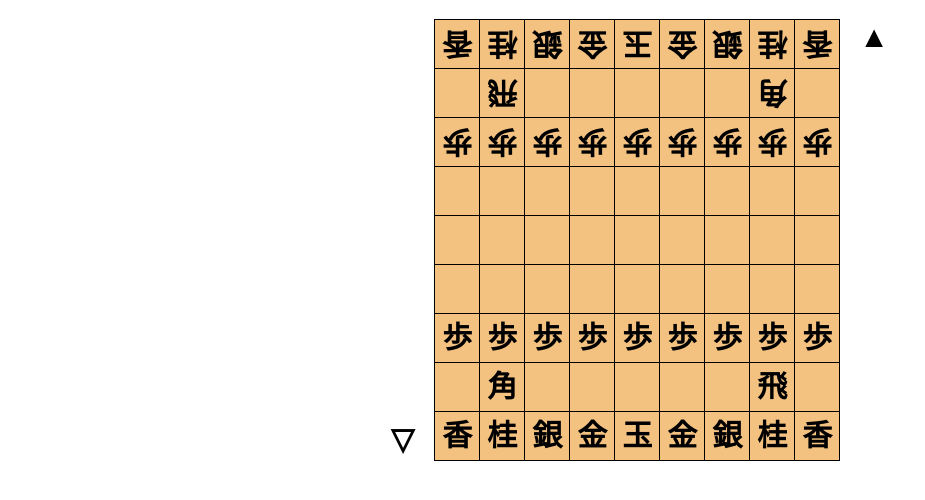
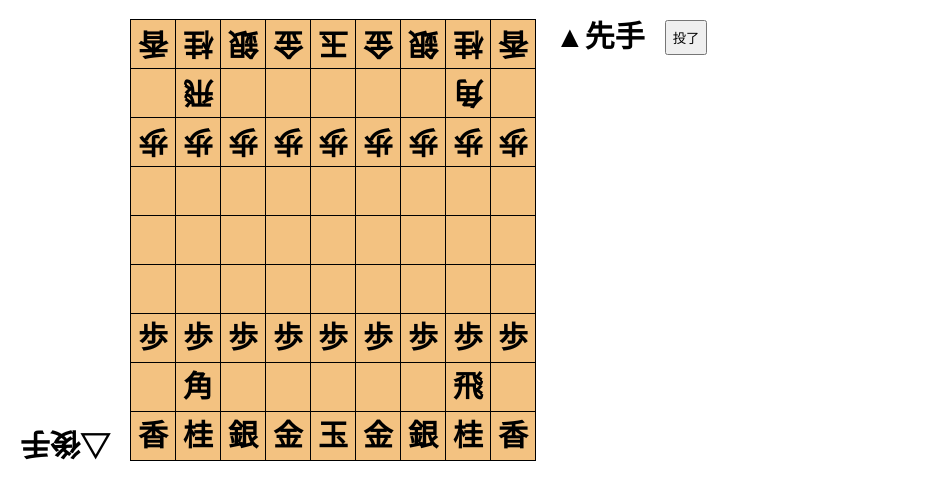
Before and after one commit to izumo27/react-shogi, a React (Create React App) app: page / in a window 1280 px wide. Shown: the top 500 px of the page, without its empty margins (0-925 px from the left). Built offline with nearby package versions, Linux system fonts and the light colour scheme.

Commit message:
Update game
投了ボタンを追加

```diff
--- a/src/game.tsx
+++ b/src/game.tsx
@@ -451,6 +451,9 @@ interface IGameProps {
   moves: number;
   clicked_piece: number;
   final_piece: number;
+  black_name: string;
+  white_name: string;
+  is_black: boolean;
 }
 
 interface IGameState {
@@ -472,6 +475,12 @@ interface IGameState {
   clicked_piece: number;
   // 最後に動かした駒
   final_piece: number;
+  // 先手の名前
+  black_name: string;
+  // 後手の名前
+  white_name: string;
+  // 自分が先手かどうか
+  is_black: boolean;
 }
 
 export class Game extends React.Component<IGameProps, IGameState> {
@@ -489,10 +498,16 @@ export class Game extends React.Component<IGameProps, IGameState> {
       moves: 0,
       clicked_piece: Setting.UNCLICKED,
       final_piece: Setting.UNCLICKED,
+      black_name: "先手",
+      white_name: "後手",
+      is_black: true,
     };
   }
 
   handleClick(i: number){
+    if(this.state.moves < 0){
+      return;
+    }
     var clicked_piece: number = this.state.clicked_piece;
     const turn = this.state.turn;
     // 持ち駒をクリックしたとき
@@ -637,6 +652,9 @@ export class Game extends React.Component<IGameProps, IGameState> {
         setTimeout(() => {
           alert("反則（二歩）により" + moves + "手にて" + (turn ? "後手" : "先手") + "の勝ちです！")
         }, 200);
+        this.setState({
+          moves: -1,
+        });
         return;
       }
     }
@@ -645,16 +663,36 @@ export class Game extends React.Component<IGameProps, IGameState> {
       setTimeout(() => {
         alert("まで" + (moves + 1) + "手にて" + (turn ? "先手": "後手") + "の勝ちです！")
       }, 200);
+      this.setState({
+        moves: -1,
+      });
+      return;
+    }
+  }
+
+  resign(){
+    if(window.confirm("投了しますか？")) {
+      const moves: number = this.state.moves;
+      setTimeout(() => {
+        alert("まで" + (moves) + "手にて" + (this.state.turn ? "後手" : "先手") + "の勝ちです！")
+      }, 200);
+      this.setState({
+        moves: -1,
+      });
       return;
     }
   }
 
   render() {
-    const current_pos = this.state.current_pos;
+    let game: string = "game";
+    if(!this.state.is_black){
+      game += " white";
+    }
     return (
       <div className="game">
+        <div className={game}>
           <div className="game-info-white white">
-          <div>{"△"}</div>
+            <div>{"△" + this.state.white_name}</div>
             <Captured
               squares={this.state.current_white_piece}
               clicked_piece={this.state.clicked_piece}
@@ -665,14 +703,14 @@ export class Game extends React.Component<IGameProps, IGameState> {
           </div>
           <div className="game-board">
             <Board
-            squares={current_pos}
+              squares={this.state.current_pos}
               onClick={i => this.handleClick(i)}
               clicked_piece={this.state.clicked_piece}
               final_piece={this.state.final_piece}
             />
           </div>
           <div className="game-info-black">
-          <div>{"▲"}</div>
+            <div>{"▲" + this.state.black_name}</div>
             <Captured
               squares={this.state.current_black_piece}
               clicked_piece={this.state.clicked_piece}
@@ -682,6 +720,10 @@ export class Game extends React.Component<IGameProps, IGameState> {
             />
           </div>
         </div>
+        <button className={"status"} onClick={() => this.resign()}>
+          {"投了"}
+        </button>
+      </div>
     );
   }
 }
--- a/src/index.css
+++ b/src/index.css
@@ -1,7 +1,7 @@
 body {
   font: 24px "Century Gothic", Futura, sans-serif;
   margin: 20px;
-  min-width: 520px;
+  min-width: 870px;
 }
 
 ol, ul {
@@ -15,6 +15,8 @@ ol, ul {
 }
 
 .status {
+  margin-left: 20px;
+  height: 35px;
   margin-bottom: 10px;
 }
 
@@ -80,7 +82,7 @@ ol, ul {
 .game {
   display: flex;
   flex-direction: row;
-  justify-content: center;
+  /* justify-content: center; */
 }
 
 .game-info-black {
--- a/src/index.tsx
+++ b/src/index.tsx
@@ -18,6 +18,9 @@ ReactDOM.render(
     moves={0}
     clicked_piece={Setting.UNCLICKED}
     final_piece={Setting.UNCLICKED}
+    black_name={""}
+    white_name={""}
+    is_black={true}
   />,
   document.getElementById('root')
 );
```
Lines whose indentation alone changed are shown as unchanged.
